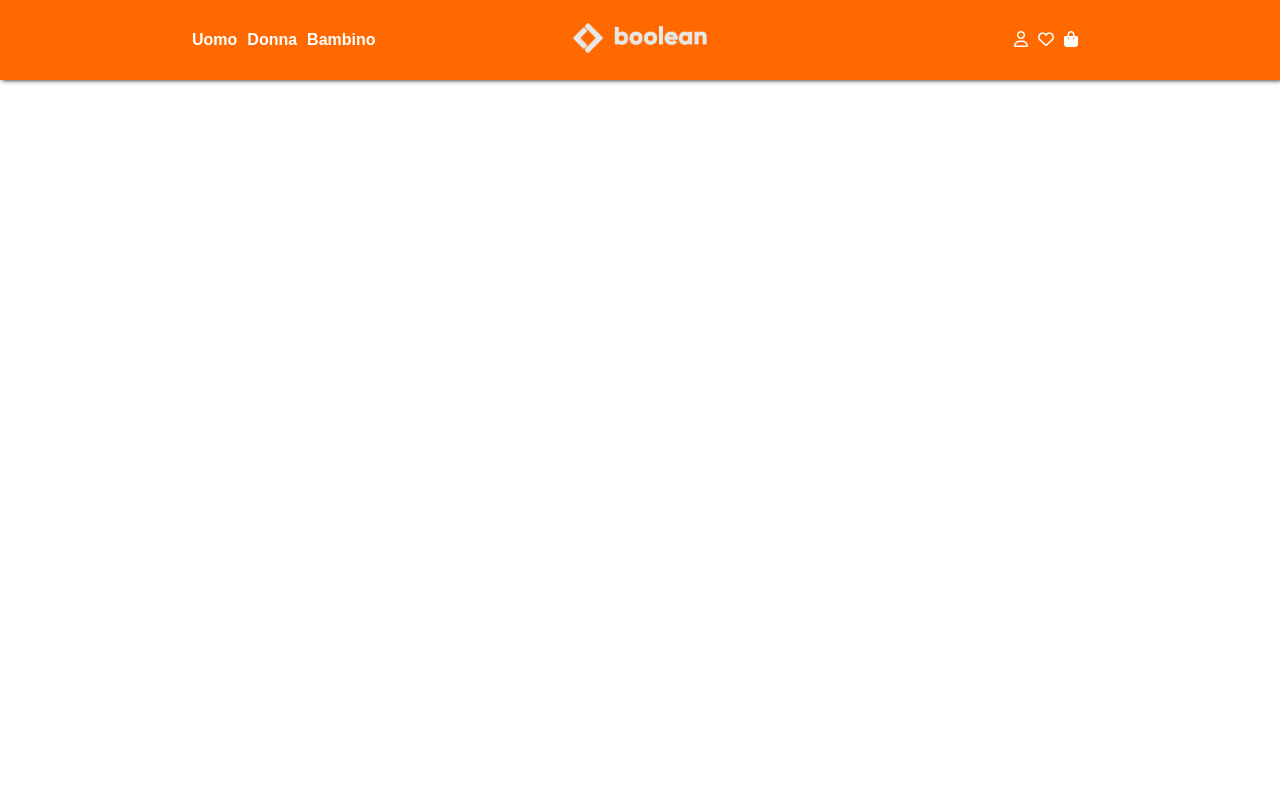
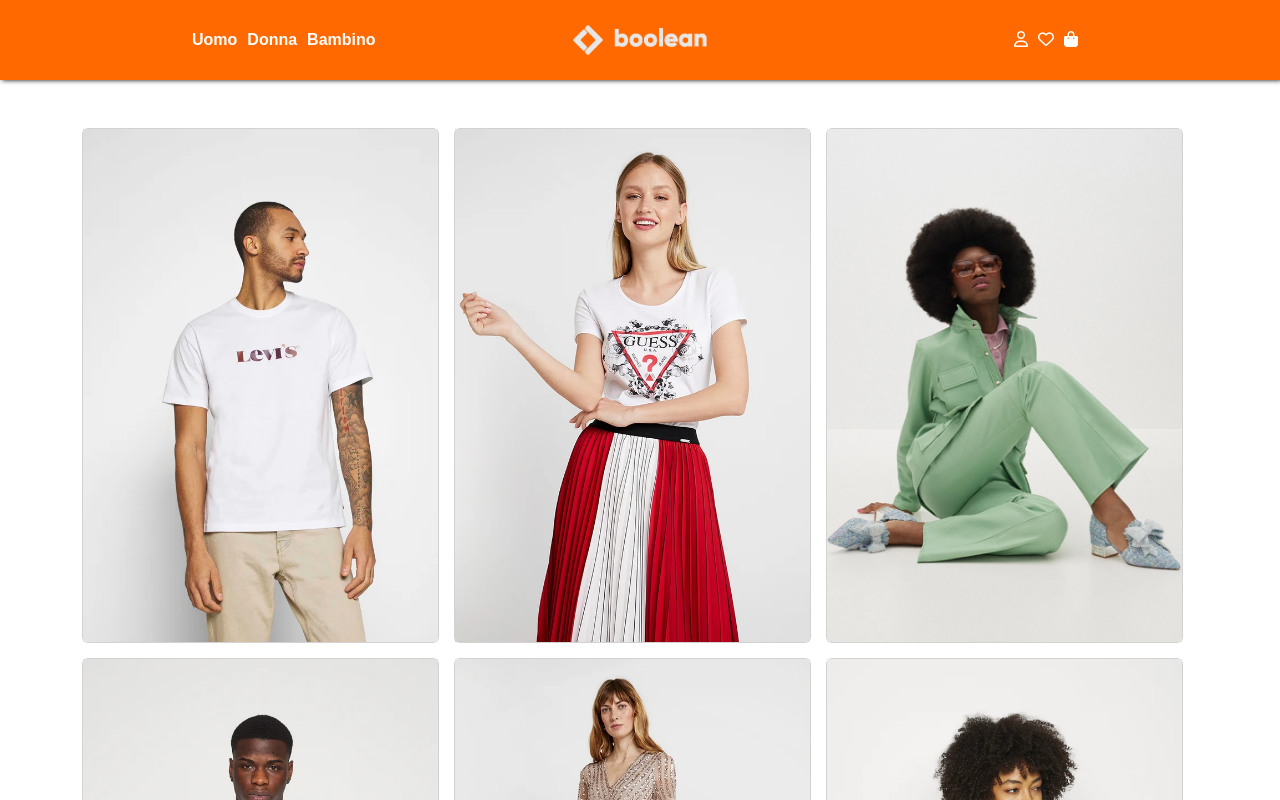
Before and after one commit to simopucci/vite-boolando, a Vue app: page / in a window 1280 px wide. Shown: the top 800 px of the page. Built offline with nearby package versions, Linux system fonts and the light colour scheme.

Commit message:
feat: add main cards and props

```diff
--- a/package.json
+++ b/package.json
@@ -9,6 +9,7 @@
     "preview": "vite preview"
   },
   "dependencies": {
+    "bootstrap": "^5.3.2",
     "vue": "^3.4.15"
   },
   "devDependencies": {
--- a/src/App.vue
+++ b/src/App.vue
@@ -6,6 +6,143 @@
   export default {
     data() {
       return {
+        products: [
+          {
+            id: 1,
+            frontImage: '../assets/img/1.webp',
+            backImage: '../assets/img/1b.webp',
+            brand: "Levi's",
+            name: 'Relaxed fit tee unisex',
+            price: '14.99 €',
+            originalPrice: '29.99 €',
+            isInFavorites: true,
+            badges: [
+              {
+                type: 'discount',
+                value: '-50%',
+              },
+              {
+                type: 'tag',
+                value: 'Sostenibilità',
+              },
+            ],
+          },
+          {
+            id: 2,
+            frontImage: '../assets/img/2.webp',
+            backImage: '../assets/img/2b.webp',
+            brand: 'Guess',
+            name: 'Roses Tee',
+            price: '20.99 €',
+            originalPrice: '29.99 €',
+            isInFavorites: true,
+            badges: [
+              {
+                type: 'discount',
+                value: '-30%',
+              },
+            ],
+          },
+          {
+            id: 3,
+            frontImage: '../assets/img/3.webp',
+            backImage: '../assets/img/3b.webp',
+            brand: 'Come Zucchero Filato',
+            name: 'Voglia di colori pastello',
+            price: '129.99 €',
+            originalPrice: '184.99 €',
+            isInFavorites: false,
+            badges: [
+              {
+                type: 'discount',
+                value: '-30%',
+              },
+            ],
+          },
+          {
+            id: 4,
+            frontImage: '../assets/img/4.webp',
+            backImage: '../assets/img/4b.webp',
+            brand: "Levi's",
+            name: 'Tee Unisex',
+            price: '14.99 €',
+            originalPrice: '29.99 €',
+            isInFavorites: false,
+            badges: [
+              {
+                type: 'discount',
+                value: '-50%',
+              },
+              {
+                type: 'tag',
+                value: 'Sostenibilità',
+              },
+            ],
+          },
+          {
+            id: 5,
+            frontImage: '../assets/img/5.webp',
+            backImage: '../assets/img/5b.webp',
+            brand: 'Maya Deluxe',
+            name: 'Stripe Bodice',
+            price: 99.99,
+            isInFavorites: true,
+            badges: [
+
+            ],
+          },
+          {
+            id: 6,
+            frontImage: '../assets/img/6.webp',
+            backImage: '../assets/img/6b.webp',
+            brand: 'Esprit',
+            name: 'Maglione - Black',
+            price: 29.99,
+            isInFavorites: true,
+            badges: [
+              {
+                type: 'tag',
+                value: 'Sostenibilità',
+              },
+            ],
+          },
+        ],
+
+        headerItems: {
+
+          headerLinks: [
+            {
+                text: 'Uomo',
+                url: '#'
+            },
+            {
+                text: 'Donna',
+                url: '#'
+            },
+            {
+                text: 'Bambino',
+                url: '#'
+            }
+          ],
+
+          headerIcons: [
+            {
+                text: 'fa-regular fa-user',
+                url: '#'
+            },
+            {
+                text: 'fa-regular fa-heart',
+                url: '#'
+            },
+            {
+                text: 'fa-solid fa-bag-shopping',
+                url: '#'
+            },
+          ],
+
+          logo: "../assets/img/boolean-logo.png"
+        },
+
 
       };
     },
@@ -15,9 +152,18 @@
 </script>
 
 <template>
-  <AppHeader></AppHeader>
-  <AppMain></AppMain>
-  <AppFooter></AppFooter>
+  <AppHeader
+  :headerLinks="headerItems.headerLinks"
+  :headerIcons="headerItems.headerIcons"
+  :logoPath="headerItems.logo">
+  </AppHeader>
+
+  <AppMain
+  :products="products">
+  </AppMain>
+
+  <AppFooter>
+  </AppFooter>
 </template>
 
 <style lang="scss">
--- /dev/null
+++ b/src/components/AppCard.vue
@@ -0,0 +1,69 @@
+<script>
+    export default {
+        props: {
+            card: Object
+        },
+
+        methods: {
+            generateUrl(path) {
+                return new URL(path, import.meta.url).href;
+            },
+        },
+    }
+</script>
+
+<template>
+    <div class="card">
+
+        <div class="card-img">
+            <img :src="generateUrl(card.frontImage)" alt="front image" class="front-img">
+            <img :src="generateUrl(card.backImage)" alt="back image" class="back-img">
+        </div>
+
+        <div class="badge-container">
+            <div v-for="badge in card.badges"></div>
+        </div>
+
+        <!-- <div class="favourite">&hearts;</div> -->
+
+        <!-- <div class="label">
+            <span class="sales">-50%</span>
+            <span class="sustainability">Sostenibilità</span>
+        </div> -->
+
+        <!-- <div class="container__name">
+            <span>Levi's</span>
+            <div class="product__name">RELAXED FIT TEE UNISEX</div>
+            <span class="price">14,99 €</span><span class="cancelled">29,99 €</span>
+        </div> -->
+    </div>
+</template>
+
+<style lang="scss" scoped>
+    .card {
+        width: calc((100% / 3) - 15px);
+        display: flex;
+        flex-direction: column;
+
+
+        .card-img {
+            position: relative;
+
+            .front-img, .back-img {
+                width: 100%;
+            }
+
+            .back-img {
+                display: none;
+            }
+
+            &:hover .back-img {
+                display: block;
+            }
+
+            &:hover .front-img {
+                display: none;
+            }
+        }
+    }
+</style>
--- a/src/components/AppHeader.vue
+++ b/src/components/AppHeader.vue
@@ -1,43 +1,17 @@
 <script>
     export default {
-        data() {
-            return {
-                logoImage: 'boolean-logo.png',
-
-                links: [
-                    {
-                        url: 'Uomo',
-                    },
-                    {
-                        url: 'Donna',
-                    },
-                    {
-                        url: 'Bambino',
-                    }
-                ],
-
-                icons: [
-                    {
-                        iconName: 'fa-regular fa-user',
-                    },
-                    {
-                        iconName: 'fa-regular fa-heart',
-                    },
-                    {
-                        iconName: 'fa-solid fa-bag-shopping',
-                    },
-                ],
-
-            };
+        props: {
+            headerLinks: Array,
+            headerIcons: Array,
+            logoPath: String,
         },
 
         methods: {
-            logoPath(logoName) {
-                const logoUrl = new URL("../assets/img/" + logoName, import.meta.url);
-                return logoUrl.href;
+            generatePath(path) {
+                return new URL(path, import.meta.url).href;
             },
-        }
-    }
+        },
+    };
 </script>
 
 <template>
@@ -45,18 +19,18 @@
 
         <nav class="header-nav">
             <div class="catalog-box">
-                <div v-for="link in links">
-                    <a href="#">{{ link.url }}</a>
+                <div v-for="link in headerLinks">
+                    <a :href="link.url">{{ link.text }}</a>
                 </div>
             </div>
 
             <div class="header-logo">
-                <img :src="logoPath(logoImage)" alt="Logo Boolean">
+                <img :src="generatePath(logoPath)" alt="Logo Boolando">
             </div>
 
             <div class="header-profile">
-                <div v-for="icon in icons">
-                    <a href="#"><i :class="icon.iconName"></i></a>
+                <div v-for="icon in headerIcons">
+                    <a :href="icon.url"><i :class="icon.text"></i></a>
                 </div>
             </div>
         </nav>
@@ -64,4 +38,41 @@
     </header>
 </template>
 
-<style></style>
+<style lang="scss" scoped>
+@use '../styles/partials/variables' as *;
+    .header-container {
+        height: $header-height;
+        background-color: #FF6900;
+        box-shadow: 2px 0 5px black;
+
+        .header-nav {
+            width: 70%;
+            height: 100%;
+            margin: auto;
+            display: flex;
+            justify-content: space-between;
+            align-items: center;
+
+            .catalog-box {
+                min-width: $header-min-width;
+                display: flex;
+            }
+
+            .header-logo {
+                min-width: $header-min-width;
+                text-align: center;
+                cursor: pointer;
+
+                img {
+                    height: 30px;
+                }
+            }
+
+            .header-profile {
+                min-width: $header-min-width;
+                display: flex;
+                justify-content: end;
+            }
+        }
+    }
+</style>
--- a/src/components/AppMain.vue
+++ b/src/components/AppMain.vue
@@ -1,13 +1,34 @@
 <script>
+    import AppCard from './AppCard.vue';
+
     export default {
-        data() {
-            return {
+        props: {
+            products: Array
+        },
 
-            };
-        },
+        components: { AppCard },
+
     }
 </script>
 
-<template></template>
+<template>
+    <main class="d-flex">
+        <div class="container d-flex py-5">
+            <AppCard v-for="product in products" :card="product"></AppCard>
+        </div>
+    </main>
+</template>
 
-<style></style>
+<style lang="scss" scoped>
+    @use '../styles/partials/variables' as *;
+
+    main {
+        justify-content: center;
+        align-items: center;
+
+        .container {
+            gap: 15px;
+            flex-wrap: wrap;
+        }
+    }
+</style>
--- a/src/styles/general.scss
+++ b/src/styles/general.scss
@@ -1,5 +1,7 @@
 @use './partials/mixins' as *;
 @use './partials/variables' as *;
+
+@import "bootstrap/scss/bootstrap";
 
 * {
     margin: 0;
@@ -17,42 +19,3 @@ a {
     padding-right: 10px;
     font-weight: bold;
 }
-
-
-// # HEADER
-
-.header-container {
-    height: 80px;
-    background-color: #FF6900;
-    box-shadow: 2px 0 5px black;
-
-    .header-nav {
-        width: 70%;
-        height: 100%;
-        margin: auto;
-        display: flex;
-        justify-content: space-between;
-        align-items: center;
-
-        .catalog-box {
-            min-width: $header-min-width;
-            display: flex;
-        }
-
-        .header-logo {
-            min-width: $header-min-width;
-            text-align: center;
-            cursor: pointer;
-
-            img {
-                height: 30px;
-            }
-        }
-
-        .header-profile {
-            min-width: $header-min-width;
-            display: flex;
-            justify-content: end;
-        }
-    }
-}
--- a/src/styles/partials/_variables.scss
+++ b/src/styles/partials/_variables.scss
@@ -1 +1,3 @@
 $header-min-width: 200px;
+$header-height: 80px;
+$footer-height: 100px;
```
Also changed, not shown: 1 other file (tests, documents, lock files or other folders).
